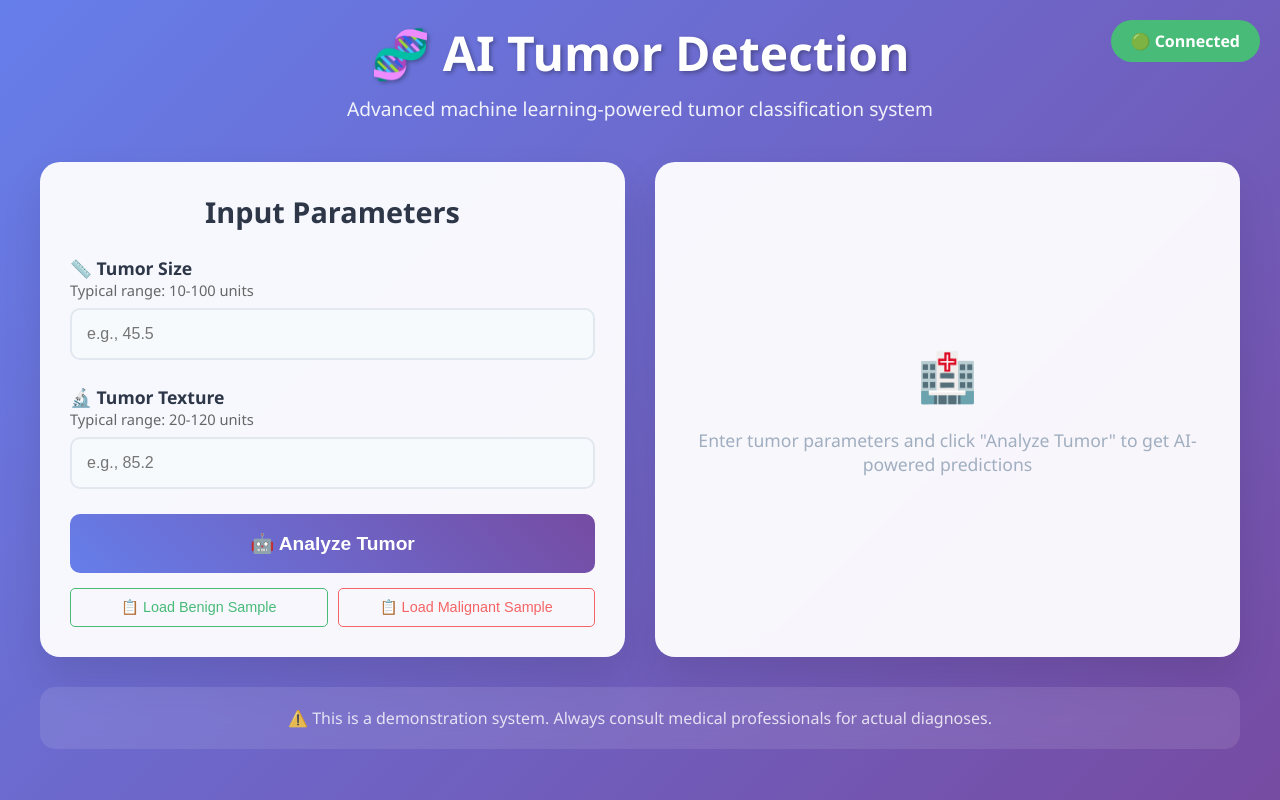
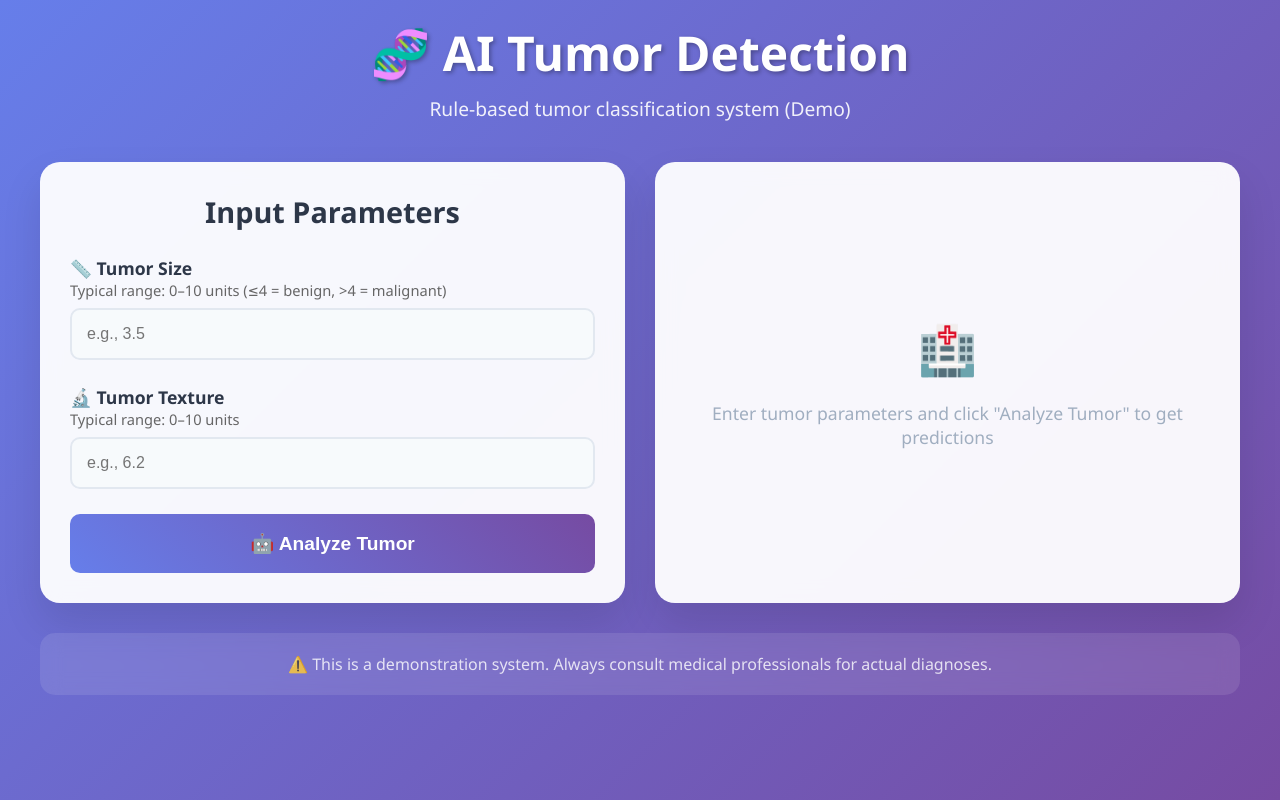
Before and after one commit to Shivansh1205/tumor-detection-ml-model, a Flask app: page / in a window 1280 px wide. Run offline with Flask 3, Linux system fonts and the light colour scheme.

Commit message:
Update index.html

```diff
--- a/templates/index.html
+++ b/templates/index.html
@@ -299,36 +299,13 @@
         .footer p {
             opacity: 0.8;
         }
-
-        .status-indicator {
-            position: fixed;
-            top: 20px;
-            right: 20px;
-            padding: 10px 20px;
-            border-radius: 25px;
-            color: white;
-            font-weight: 600;
-            z-index: 1000;
-        }
-
-        .status-indicator.connected {
-            background: #48bb78;
-        }
-
-        .status-indicator.disconnected {
-            background: #f56565;
-        }
     </style>
 </head>
 <body>
-    <div class="status-indicator disconnected" id="statusIndicator">
-        🔴 Disconnected
-    </div>
-
     <div class="container">
         <div class="header">
             <h1>🧬 AI Tumor Detection</h1>
-            <p>Advanced machine learning-powered tumor classification system</p>
+            <p>Rule-based tumor classification system (Demo)</p>
         </div>
 
         <div class="main-content">
@@ -339,7 +316,7 @@
                         <label for="tumorSize">
                             📏 Tumor Size
                             <small style="display: block; color: #666; font-weight: normal;">
-                                Typical range: 10-100 units
+                                Typical range: 0–10 units (≤4 = benign, >4 = malignant)
                             </small>
                         </label>
                         <input type="number"
@@ -347,8 +324,8 @@
                                name="tumor_size"
                                step="0.1"
                                min="0"
-                               max="200"
-                               placeholder="e.g., 45.5"
+                               max="10"
+                               placeholder="e.g., 3.5"
                                required>
                     </div>
 
@@ -356,7 +333,7 @@
                         <label for="tumorTexture">
                             🔬 Tumor Texture
                             <small style="display: block; color: #666; font-weight: normal;">
-                                Typical range: 20-120 units
+                                Typical range: 0–10 units
                             </small>
                         </label>
                         <input type="number"
@@ -364,8 +341,8 @@
                                name="tumor_texture"
                                step="0.1"
                                min="0"
-                               max="200"
-                               placeholder="e.g., 85.2"
+                               max="10"
+                               placeholder="e.g., 6.2"
                                required>
                     </div>
 
@@ -382,7 +359,7 @@
             <div class="card result-section">
                 <div class="result-placeholder" id="resultPlaceholder">
                     <div style="font-size: 3rem; margin-bottom: 20px;">🏥</div>
-                    <p>Enter tumor parameters and click "Analyze Tumor" to get AI-powered predictions</p>
+                    <p>Enter tumor parameters and click "Analyze Tumor" to get predictions</p>
                 </div>
 
                 <div class="result" id="result">
@@ -413,31 +390,10 @@
     </div>
 
     <script>
-        const API_BASE = '/api';
-        const statusIndicator = document.getElementById('statusIndicator');
         const form = document.getElementById('predictionForm');
         const predictBtn = document.getElementById('predictBtn');
         const btnText = predictBtn.querySelector('.btn-text');
         const loading = predictBtn.querySelector('.loading');
-
-        // Check API connection on load
-        checkAPIConnection();
-
-        async function checkAPIConnection() {
-            try {
-                const response = await fetch(`${API_BASE}/health`);
-                if (response.ok) {
-                    statusIndicator.textContent = '🟢 Connected';
-                    statusIndicator.className = 'status-indicator connected';
-                } else {
-                    throw new Error('API not responding');
-                }
-            } catch (error) {
-                statusIndicator.textContent = '🔴 Disconnected';
-                statusIndicator.className = 'status-indicator disconnected';
-                console.error('API connection failed:', error);
-            }
-        }
 
         form.addEventListener('submit', async (e) => {
             e.preventDefault();
@@ -448,46 +404,45 @@
             const tumorSize = parseFloat(document.getElementById('tumorSize').value);
             const tumorTexture = parseFloat(document.getElementById('tumorTexture').value);
 
-            // Validate inputs
             if (isNaN(tumorSize) || isNaN(tumorTexture)) {
                 showError('Please enter valid numeric values for both fields.');
                 return;
             }
-
             if (tumorSize < 0 || tumorTexture < 0) {
                 showError('Please enter positive values for tumor parameters.');
                 return;
             }
 
-            // Show loading state
             setLoadingState(true);
             hideResult();
             hideError();
 
             try {
-                const response = await fetch(`${API_BASE}/predict`, {
-                    method: 'POST',
-                    headers: {
-                        'Content-Type': 'application/json',
-                    },
-                    body: JSON.stringify({
-                        tumor_size: tumorSize,
-                        tumor_texture: tumorTexture
-                    })
-                });
-
-                const data = await response.json();
-
-                if (!response.ok) {
-                    throw new Error(data.error || 'Prediction failed');
+                let prediction, probability_benign, probability_malignant;
+                if (tumorSize <= 4) {
+                    prediction = 0; // benign
+                    probability_benign = 0.95;
+                    probability_malignant = 0.05;
+                } else {
+                    prediction = 1; // malignant
+                    probability_benign = 0.05;
+                    probability_malignant = 0.95;
                 }
 
+                const data = {
+                    prediction,
+                    prediction_label: prediction === 0 ? "Benign" : "Malignant",
+                    probability_benign,
+                    probability_malignant,
+                    confidence: prediction === 0 ? probability_benign : probability_malignant,
+                    tumor_size: tumorSize,
+                    tumor_texture: tumorTexture
+                };
+
                 displayResult(data);
-
             } catch (error) {
                 console.error('Prediction error:', error);
                 showError(`Prediction failed: ${error.message}`);
-                checkAPIConnection(); // Recheck connection on error
             } finally {
                 setLoadingState(false);
             }
@@ -515,11 +470,9 @@
             const analysisDetails = document.getElementById('analysisDetails');
             const placeholder = document.getElementById('resultPlaceholder');
 
-            // Hide placeholder and show result
             placeholder.style.display = 'none';
             result.className = 'result show';
 
-            // Set result type class
             if (data.prediction === 1) {
                 result.classList.add('malignant');
                 resultIcon.textContent = '⚠️';
@@ -534,17 +487,14 @@
                 confidenceFill.className = 'confidence-fill benign';
             }
 
-            // Set probability
             const probability = data.prediction === 1 ?
                 data.probability_malignant : data.probability_benign;
             resultProbability.textContent = `${(probability * 100).toFixed(1)}% ${data.prediction_label}`;
 
-            // Set confidence bar
             const confidencePercentage = (data.confidence * 100).toFixed(1);
             confidence.textContent = confidencePercentage;
             confidenceFill.style.width = `${confidencePercentage}%`;
 
-            // Set analysis details
             analysisDetails.innerHTML = `
                 <strong>Input Parameters:</strong><br>
                 • Tumor Size: ${data.tumor_size}<br>
@@ -579,42 +529,6 @@
             result.classList.remove('benign', 'malignant');
             placeholder.style.display = 'block';
         }
-
-        // Sample data for quick testing
-        function loadSampleData(isMalignant = false) {
-            const tumorSizeInput = document.getElementById('tumorSize');
-            const tumorTextureInput = document.getElementById('tumorTexture');
-
-            if (isMalignant) {
-                // Sample data likely to be classified as malignant
-                tumorSizeInput.value = '65';
-                tumorTextureInput.value = '95';
-            } else {
-                // Sample data likely to be classified as benign
-                tumorSizeInput.value = '25';
-                tumorTextureInput.value = '45';
-            }
-        }
-
-        // Add sample data buttons (for testing)
-        const inputSection = document.querySelector('.input-section');
-        const sampleButtons = document.createElement('div');
-        sampleButtons.innerHTML = `
-            <div style="display: flex; gap: 10px; margin-top: 15px;">
-                <button type="button" onclick="loadSampleData(false)"
-                        style="flex: 1; padding: 10px; border: 1px solid #48bb78; background: transparent; color: #48bb78; border-radius: 5px; cursor: pointer; font-size: 0.9rem;">
-                    📋 Load Benign Sample
-                </button>
-                <button type="button" onclick="loadSampleData(true)"
-                        style="flex: 1; padding: 10px; border: 1px solid #f56565; background: transparent; color: #f56565; border-radius: 5px; cursor: pointer; font-size: 0.9rem;">
-                    📋 Load Malignant Sample
-                </button>
-            </div>
-        `;
-        inputSection.appendChild(sampleButtons);
-
-        // Recheck connection periodically
-        setInterval(checkAPIConnection, 30000); // Every 30 seconds
     </script>
 </body>
 </html>
```
